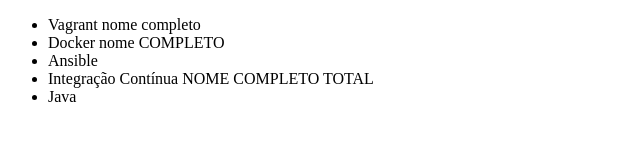
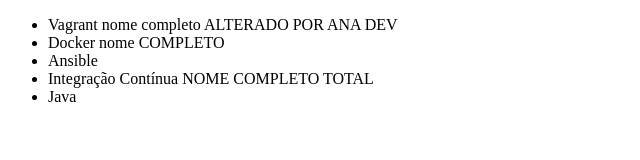
Before and after one commit to pablopinheiro01/alura-git, a plain HTML site: page index.html in a window 1280 px wide. Shown: the whole page, without its empty margins (0-640 px from the left). Drawn offline with Linux system fonts and the light colour scheme.

Commit message:
Alterando nome com ana

```diff
--- a/index.html
+++ b/index.html
@@ -6,7 +6,7 @@
 </head>
 <body>
     <ul>
-        <li>Vagrant nome completo</li>
+        <li>Vagrant nome completo ALTERADO POR ANA DEV</li>
         <li>Docker nome COMPLETO</li>
         <li>Ansible</li>
         <li>Integração Contínua NOME COMPLETO TOTAL</li>
```
